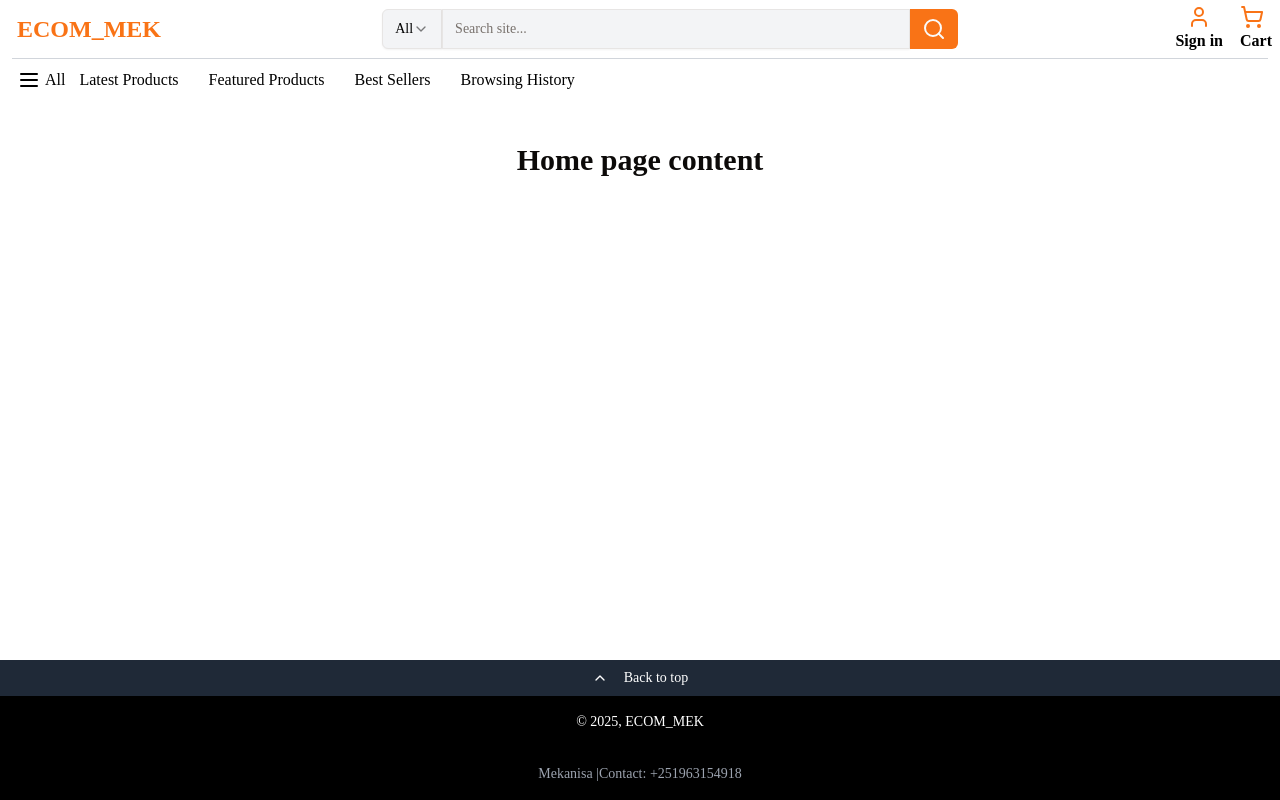
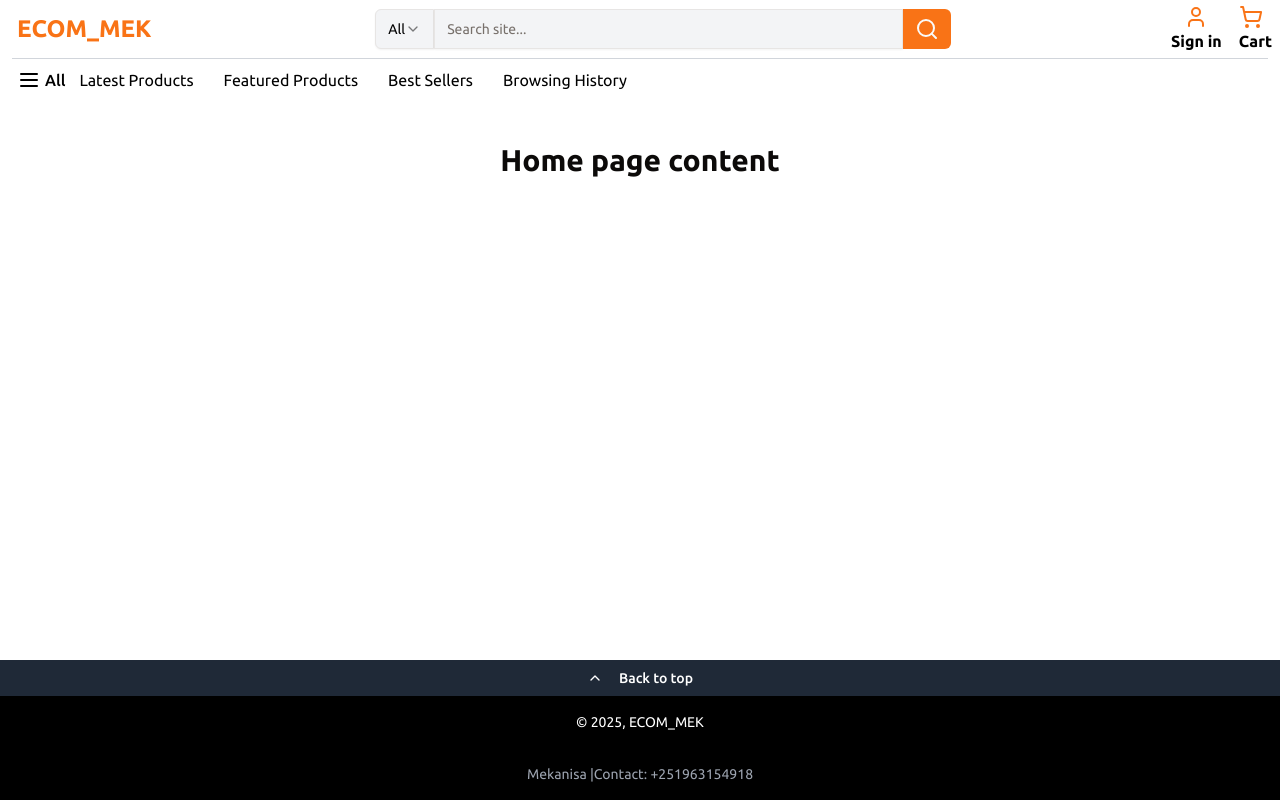
Before and after one commit to kirubeldess/ecommerce-main, a Next.js app: page / in a window 1280 px wide. Built offline with nearby package versions, Linux system fonts and the light colour scheme.

Commit message:
font fix

```diff
--- a/app/layout.tsx
+++ b/app/layout.tsx
@@ -34,7 +34,7 @@
 }>) {
   return (
     <html lang="en">
-      <body className={`${ubuntu.variable}  antialiased ` }>
+      <body className={`${ubuntu.variable} font-sans antialiased ` }>
         {children}
       </body>
     </html>
```
